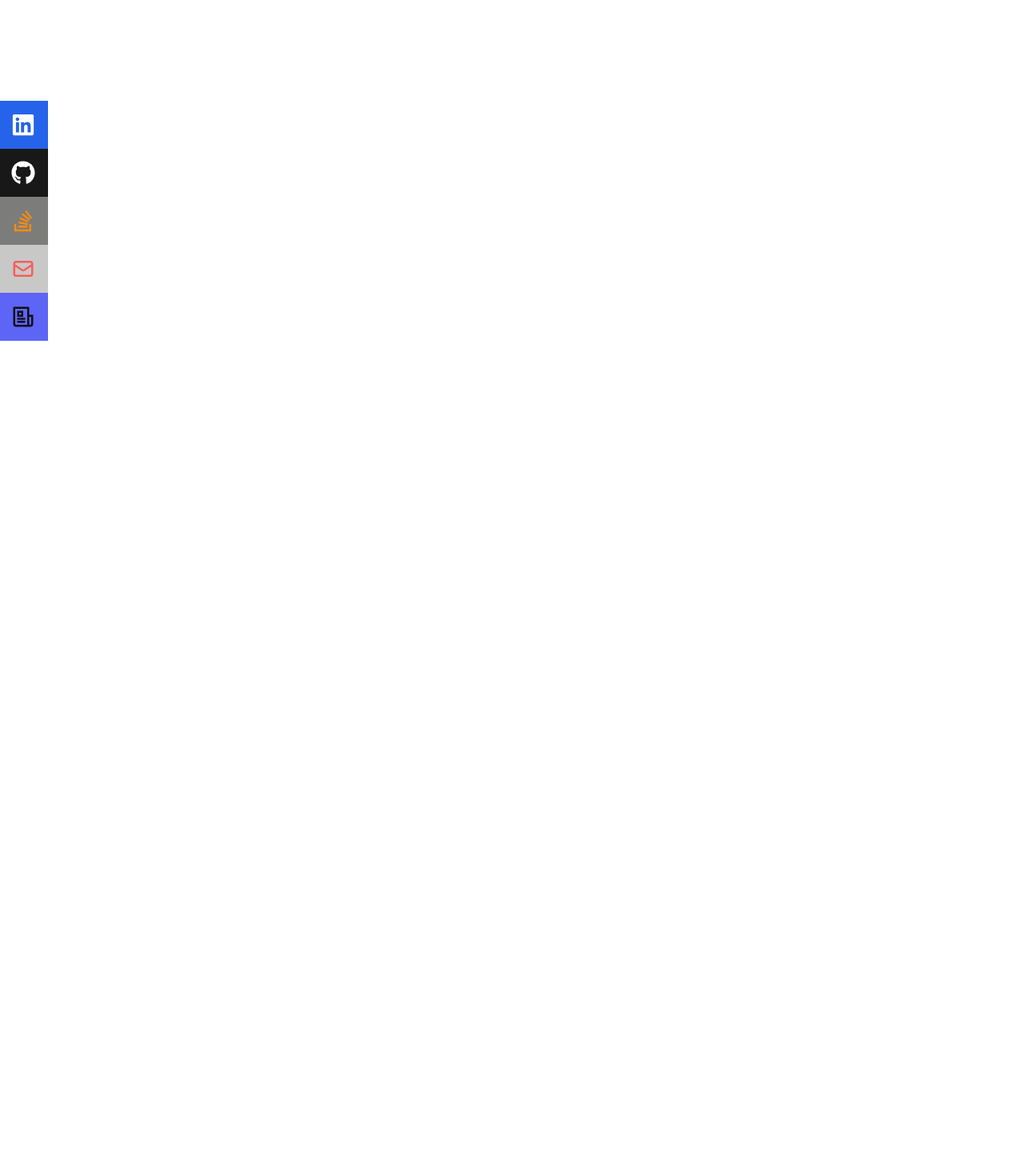
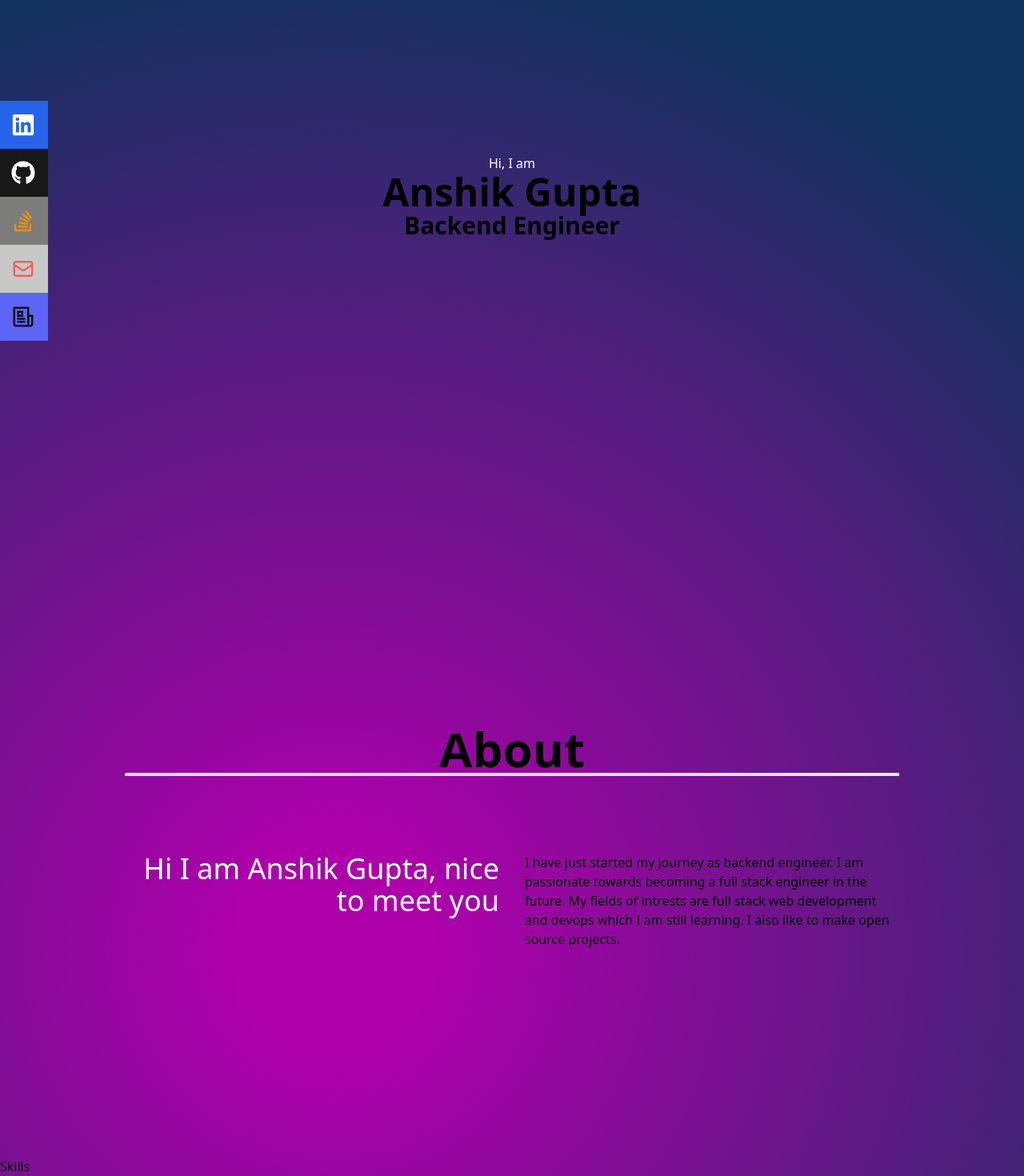
Before and after one commit to guptaanshik1/portfolio, a React (Create React App) app: page / in a window 1280 px wide. Shown: the part 154-1624 px from the top of the page at 80% size. Before the commit the page ends 800 px from the top, so only its background shows below. Built offline with nearby package versions, Linux system fonts and the light colour scheme.

Commit message:
Added the Home and About component and made necessary changes in navbar

```diff
--- a/src/App.js
+++ b/src/App.js
@@ -1,10 +1,16 @@
 import React from 'react'
+import About from './components/About'
+import Home from './components/Home'
 import Navbar from './components/Navbar'
+import Skills from './components/Skills'
 
 const App = () => {
   return (
     <>
       <Navbar />
+      <Home />
+      <About />
+      <Skills />
     </>
   )
 }
--- /dev/null
+++ b/src/components/About.jsx
@@ -0,0 +1,34 @@
+import React from "react";
+
+const About = () => {
+  return (
+    <div name="about" className="w-full h-screen">
+      <div className="flex flex-col justify-center items-center w-full h-full">
+        <div className="max-w-[1000px] w-full grid gap-8">
+          <div className="sm:text-center pb-8 px-4 grid-flow-col-dense">
+            <p className="border-b-4 font-bold sm:text-6xl">About</p>
+          </div>
+
+          <div></div>
+
+          <div className="max-w-[1000px] w-full grid sm:grid-cols-2 gap-8 px-4">
+            <div className="sm:text-right text-4xl text-[#fff]">
+              <p>Hi I am Anshik Gupta, nice to meet you</p>
+            </div>
+            <div>
+              <p>
+                I have just started my journey as backend engineer. I am
+                passionate towards becoming a full stack engineer in the future.
+                My fields of intrests are full stack web development and devops
+                which I am still learning. I also like to make open source
+                projects.
+              </p>
+            </div>
+          </div>
+        </div>
+      </div>
+    </div>
+  );
+};
+
+export default About;
--- /dev/null
+++ b/src/components/Home.jsx
@@ -0,0 +1,15 @@
+import React from 'react'
+
+const Home = () => {
+  return (
+    <div name="home" className='w-full h-screen bg-blend-screen'>
+        <div className='max-w-[1000px] mx-auto px-8 flex flex-col justify-center items-center h-full'>
+            <p className="text-[#fff]">Hi, I am</p>
+            <h1 className="font-bold text-4xl sm:text-5xl text-center">Anshik Gupta</h1>
+            <h2 className='font-bold sm:text-3xl text-center'>Backend Engineer</h2>
+        </div>
+    </div>
+  )
+}
+
+export default Home
--- a/src/components/Navbar.jsx
+++ b/src/components/Navbar.jsx
@@ -113,7 +113,7 @@ const Navbar = () => {
               StackOverflow <FaStackOverflow size={30} />
             </a>
           </li>
-          <li className="w-[200px] h-[60px] flex justify-between items-center ml-[-140px] hover:ml-[-4px] duration-400 bg-[#c8c8c7]">
+          <li className="w-[160px] h-[60px] flex justify-between items-center ml-[-100px] hover:ml-[-4px] duration-400 bg-[#c8c8c7]">
             <a
               className="flex justify-between items-center w-full text-[#f85d5d]"
               href="/"
@@ -121,7 +121,7 @@ const Navbar = () => {
               Email <HiOutlineMail size={30} />
             </a>
           </li>
-          <li className="w-[200px] h-[60px] flex justify-between items-center ml-[-140px] hover:ml-[-4px] duration-400 bg-[#5d65f7]">
+          <li className="w-[160px] h-[60px] flex justify-between items-center ml-[-100px] hover:ml-[-4px] duration-400 bg-[#5d65f7]">
             <a
               className="flex justify-between items-center w-full text-[#130e12]"
               href="/"
--- /dev/null
+++ b/src/components/Skills.jsx
@@ -0,0 +1,9 @@
+import React from 'react'
+
+const Skills = () => {
+  return (
+    <div>Skills</div>
+  )
+}
+
+export default Skills
--- a/src/index.css
+++ b/src/index.css
@@ -5,6 +5,18 @@
 code {
   font-family: source-code-pro, Menlo, Monaco, Consolas, 'Courier New',
     monospace;
+}
+
+body {
+  background-image: radial-gradient(
+      circle farthest-corner at 32.7% 82.7%,
+      rgba(173,0,171,1) 8.3%,
+      rgba(15,51,92,1) 79.4%
+    )!important;
+  background-position: center;
+  background-repeat: no-repeat;
+  background-size: cover;
+  height: 100%;
 }
 
 .set-background {
```
